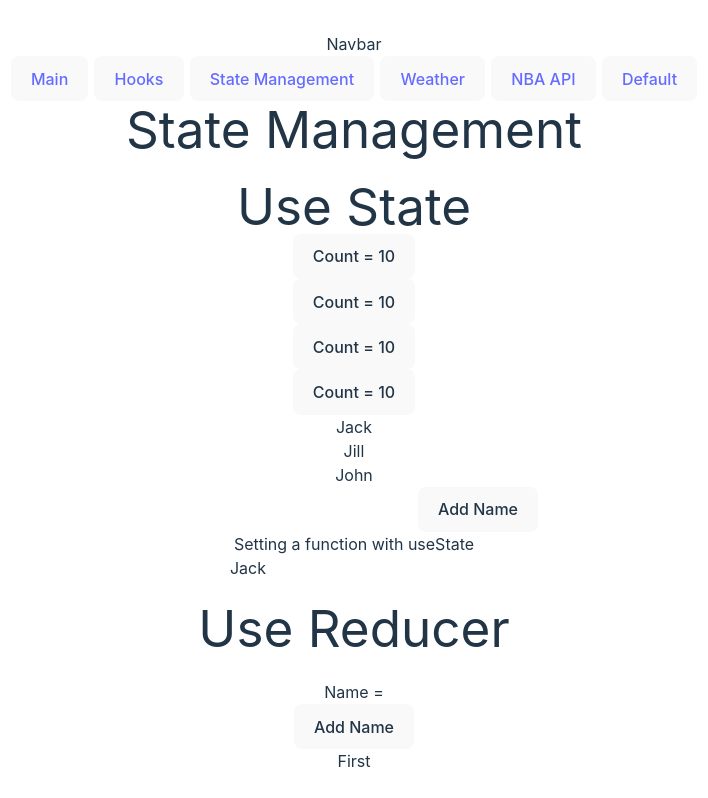
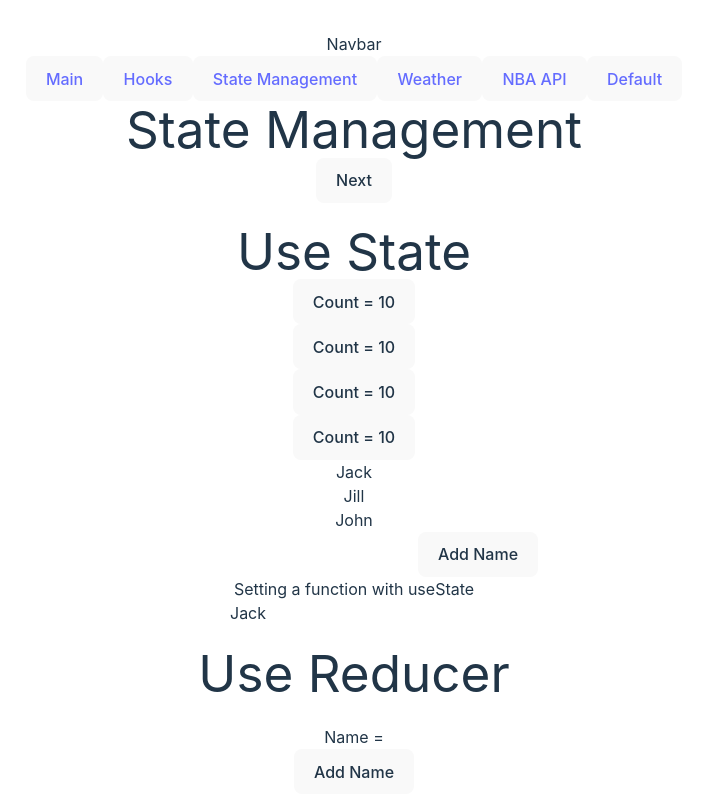
Before and after one commit to noahfajarda/React-Implementation, a React (Vite) app: page /state-management in a window 1280 px wide. Shown: the top 798 px of the page, without its empty margins (286-994 px from the left). Built offline with nearby package versions, Linux system fonts and the light colour scheme.

Commit message:
fixed css & small pages in 'state management'

```diff
--- a/src/App.css
+++ b/src/App.css
@@ -73,7 +73,7 @@ a:hover {
 body {
   margin: 0;
   display: flex;
-  place-items: center;
+  /* place-items: center; */
   min-width: 320px;
   min-height: 100vh;
 }
--- a/src/components/State_Management/Context/Search/DataStore.tsx
+++ b/src/components/State_Management/Context/Search/DataStore.tsx
@@ -76,6 +76,7 @@ function usePokemonSource(): {
   // useMemo == use a function on every element in an array
   const filteredPokemon = useMemo(
     () =>
+      // limit search to 20 results
       pokemon.filter((p) => p.name.toLowerCase().includes(search)).slice(0, 20),
     [pokemon, search]
   );
--- a/src/pages/State_Management.jsx
+++ b/src/pages/State_Management.jsx
@@ -11,17 +11,62 @@ import UseRef from "../components/State_Management/UseRef/UseRef";
 import Context from "../components/State_Management/Context/Context";
 
 export default function State_Management() {
+  const [pageNum, setPageNum] = useState(1);
+
+  const handlePagePrev = () => {
+    if (pageNum === 2) {
+      setPageNum(1);
+    } else if (pageNum === 3) {
+      setPageNum(2);
+    }
+  };
+
+  const handlePageNext = () => {
+    if (pageNum === 1) {
+      setPageNum(2);
+    } else if (pageNum === 2) {
+      setPageNum(3);
+    }
+  };
+
+  const hookDict = {
+    1: (
+      <section>
+        <UseState />
+        <UseReducer />
+        <UseMemo />
+      </section>
+    ),
+    2: (
+      <section>
+        <UseCallback />
+        <UseEffect />
+        <UseRef />
+      </section>
+    ),
+    3: (
+      <section>
+        <Context />
+      </section>
+    ),
+  };
+
   return (
     <div>
       <Navbar />
       <h1>State Management</h1>
-      <UseState />
-      <UseReducer />
-      <UseMemo />
-      <UseCallback />
-      <UseEffect />
-      <UseRef />
-      <Context />
+      {pageNum > 1 ? (
+        <button onClick={handlePagePrev}>Prev</button>
+      ) : (
+        <div></div>
+      )}
+      {pageNum < 3 ? (
+        <button onClick={handlePageNext}>Next</button>
+      ) : (
+        <div></div>
+      )}
+      {/* render different sections */}
+      {hookDict[pageNum]}
     </div>
   );
 }
```
